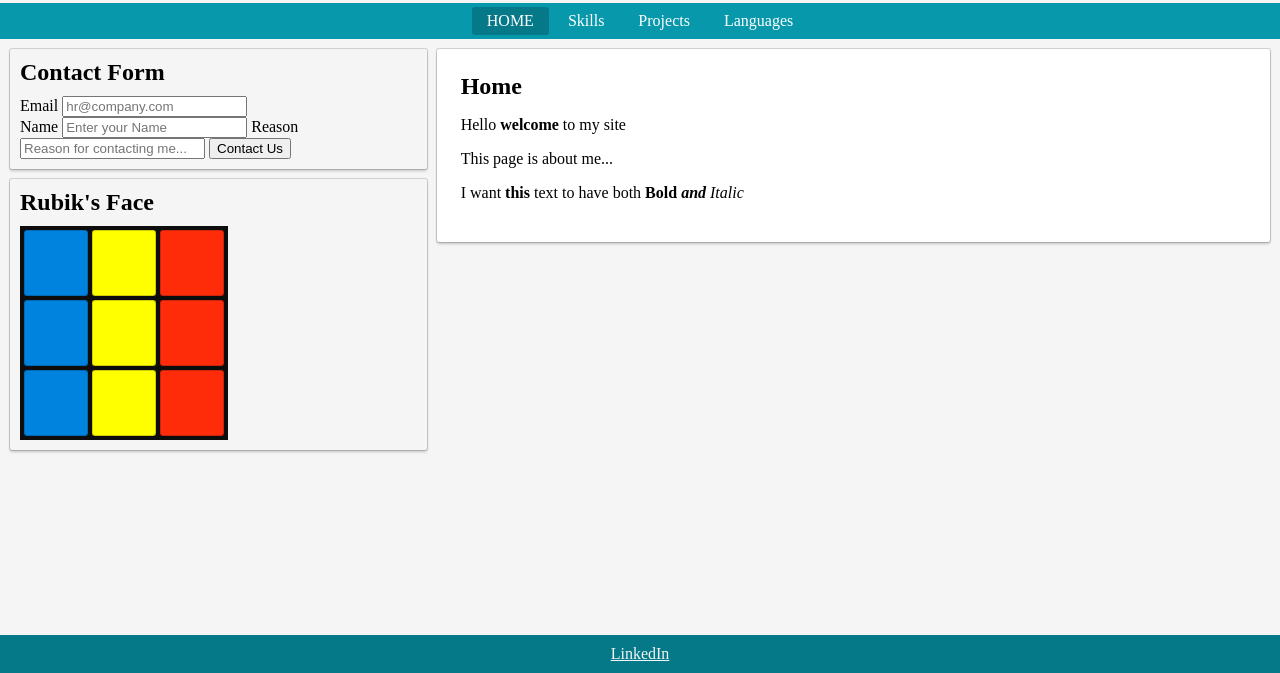
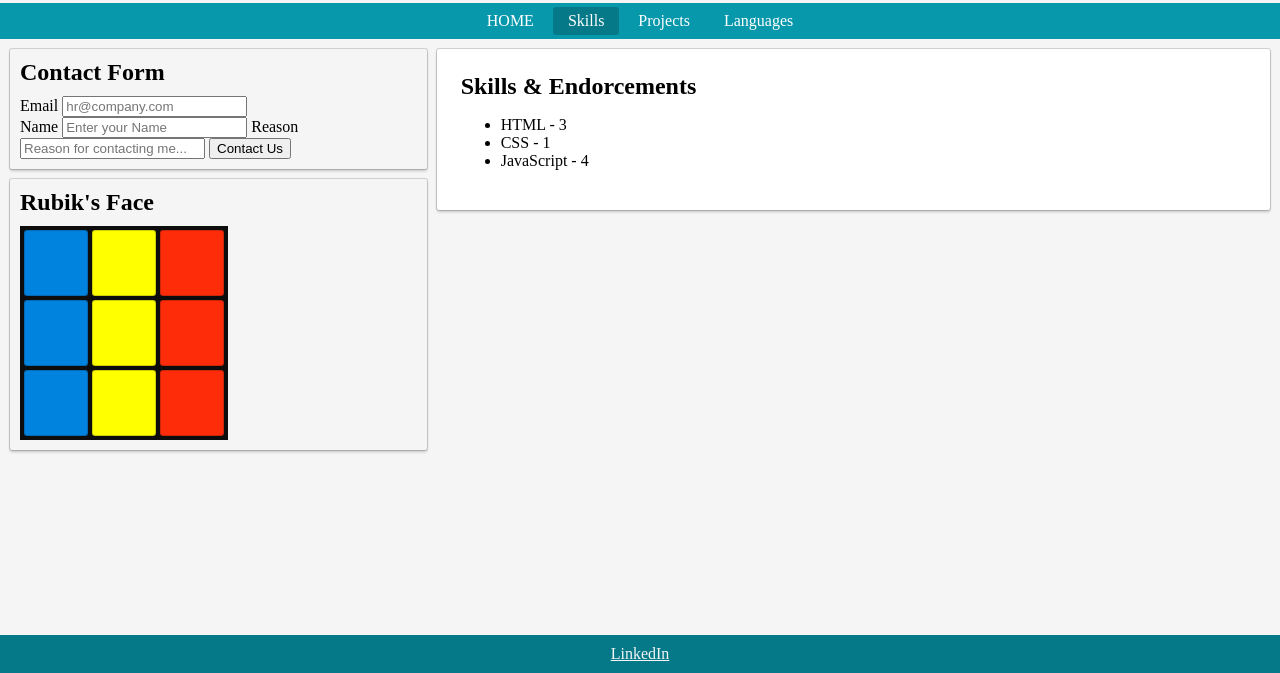
Before and after one commit to sabovoichita/Udemy, a plain HTML site: page index.html in a window 1280 px wide. Shown: the part 127-800 px from the top of the page. Drawn offline with Linux system fonts and the light colour scheme.

Commit message:
displat skills from js usings maps

```diff
--- a/index.html
+++ b/index.html
@@ -20,7 +20,7 @@
 
       <ul id="top-menu-bar">
         <li>
-          <a href="#" data-page="home" class="active">HOME</a>
+          <a href="#" data-page="home">HOME</a>
           <a href="#" data-page="skills">Skills</a>
           <a href="#" data-page="projects">Projects</a>
           <a href="#" data-page="languages">Languages</a>
@@ -91,11 +91,7 @@
 
         <div class="page" id="skills">
           <h2>Skills & Endorcements</h2>
-          <ul>
-            <li class="favorite">HTML - 1</li>
-            <li class="favorite">CSS - 0</li>
-            <li>JavaScript - 0</li>
-          </ul>
+          <ul></ul>
         </div>
 
         <div class="page" id="projects">
--- a/index.js
+++ b/index.js
@@ -1,4 +1,4 @@
-var activePage = "home";
+var activePage = "skills";
 
 function $(selector) {
   return document.querySelector(selector);
@@ -28,6 +28,14 @@ $("#top-menu-bar").addEventListener("click", function (e) {
     showPage(id);
   }
 });
+
+var skills = ["HTML - 3", "CSS - 1", "JavaScript - 4"];
+var skillsMapResult = skills.map(function (skill) {
+  console.info("inside map", skill);
+  return `<li>${skill}</li>`;
+});
+// console.warn("result", skillsMapResult);
+$("#skills ul").innerHTML = skillsMapResult.join("");
 
 // function showHomePage() {
 //   hide(activePage);
```
